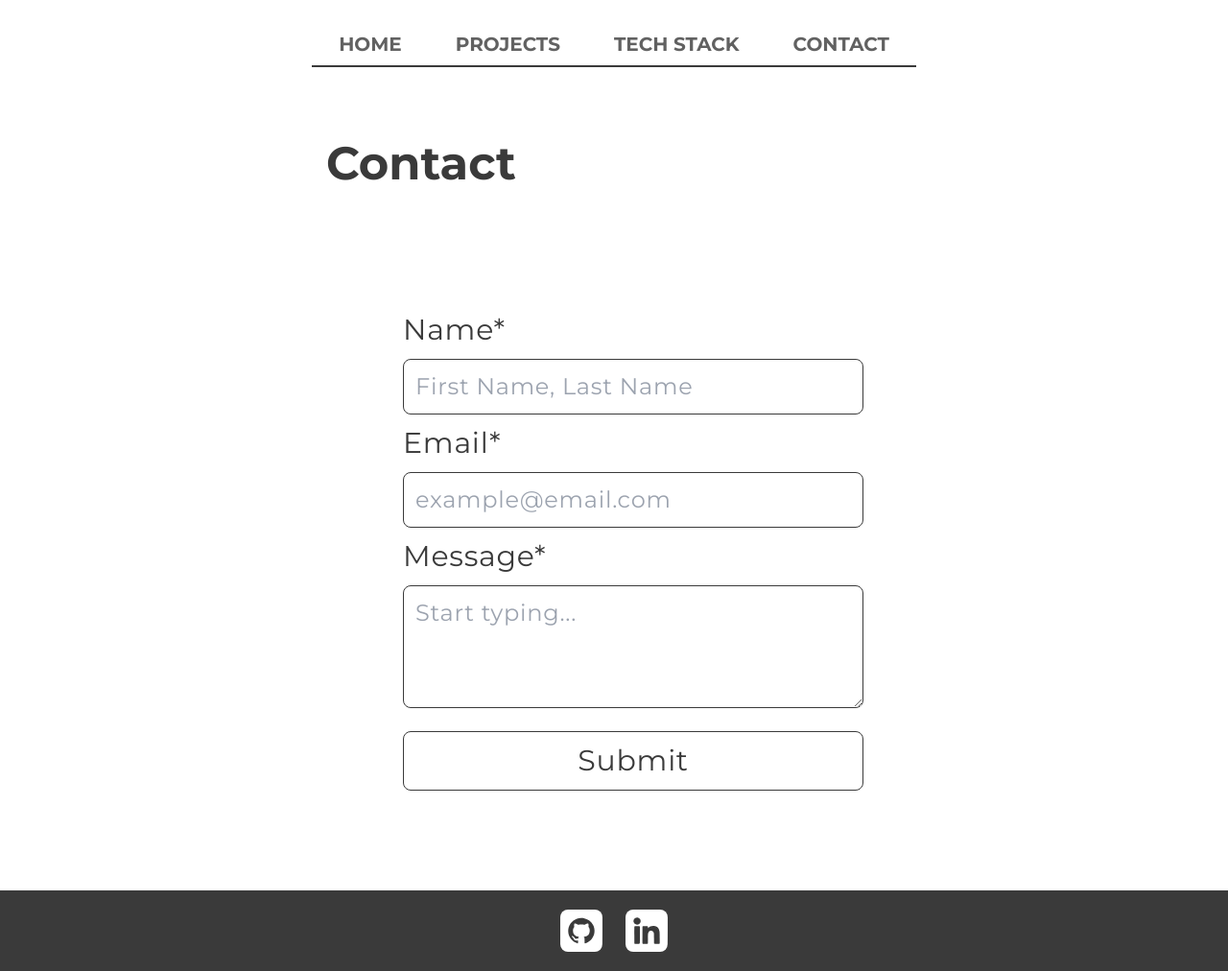
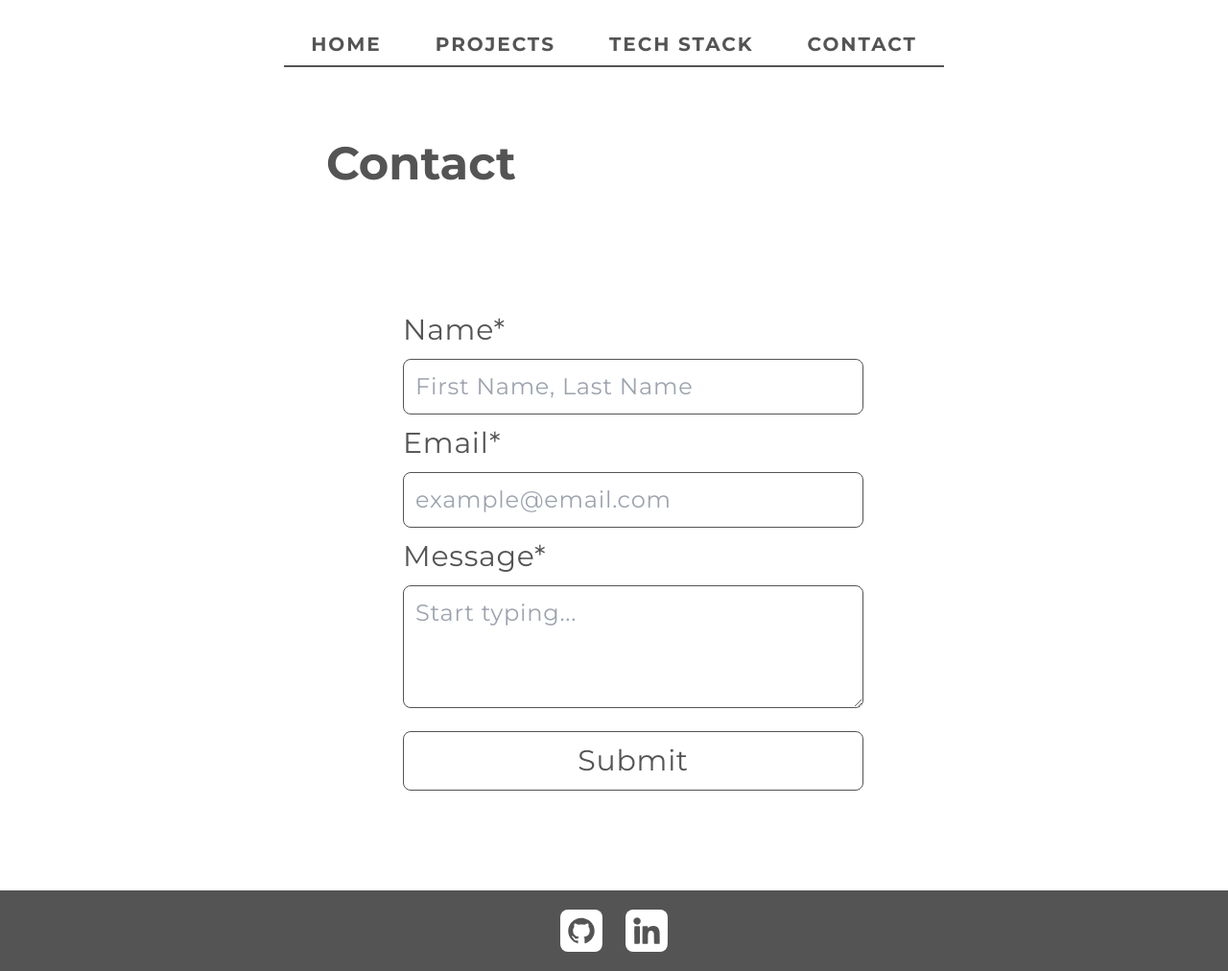
Before and after one commit to vitaliiptp/portfolio, a Next.js app: page /contact in a window 1280 px wide. Shown: the whole page at 96% size. Built offline with nearby package versions, Linux system fonts and the light colour scheme.

Commit message:
finished top of home page

```diff
--- /dev/null
+++ b/components/ContactModal.tsx
@@ -0,0 +1,61 @@
+import React from 'react';
+
+const ContactModal = () => {
+    return (
+        <div>
+            <div className="fixed z-10 inset-0 overflow-y-auto" aria-labelledby="modal-title" role="dialog" aria-modal="true">
+                <div className="flex items-end justify-center min-h-screen pt-4 px-4 pb-20 text-center sm:block sm:p-0">
+
+                      {/*Background overlay, show/hide based on modal state.*/}
+
+                      {/*Entering: "ease-out duration-300"*/}
+                      {/*  From: "opacity-0"*/}
+                      {/*  To: "opacity-100"*/}
+                      {/*Leaving: "ease-in duration-200"*/}
+                      {/*  From: "opacity-100"*/}
+                      {/*  To: "opacity-0"*/}
+
+                    <div className="fixed inset-0 bg-gray-500 bg-opacity-75 transition-opacity" aria-hidden="true"></div>
+
+                    {/*This element is to trick the browser into centering the modal contents.*/}
+                    <span className="hidden sm:inline-block sm:align-middle sm:h-screen" aria-hidden="true">&#8203;</span>
+
+
+                      {/*Modal panel, show/hide based on modal state.*/}
+
+                      {/*Entering: "ease-out duration-300"*/}
+                      {/*  From: "opacity-0 translate-y-4 sm:translate-y-0 sm:scale-95"*/}
+                      {/*  To: "opacity-100 translate-y-0 sm:scale-100"*/}
+                      {/*Leaving: "ease-in duration-200"*/}
+                      {/*  From: "opacity-100 translate-y-0 sm:scale-100"*/}
+                      {/*  To: "opacity-0 translate-y-4 sm:translate-y-0 sm:scale-95"*/}
+
+                    <div className="inline-block align-bottom bg-white rounded-lg text-left overflow-hidden shadow-xl transform transition-all sm:my-8 sm:align-middle sm:max-w-lg sm:w-full">
+                        <div className="bg-white px-4 pt-5 pb-4 sm:p-6 sm:pb-4">
+                            <div className="sm:flex sm:items-start">
+                                <div className="mx-auto flex-shrink-0 flex items-center justify-center h-12 w-12 rounded-full bg-red-100 sm:mx-0 sm:h-10 sm:w-10">
+                                    {/*Heroicon name: outline/exclamation*/}
+                                    <svg className="h-6 w-6 text-red-600" xmlns="http://www.w3.org/2000/svg" fill="none" viewBox="0 0 24 24" stroke="currentColor" aria-hidden="true">
+                                        <path stroke-linecap="round" stroke-linejoin="round" stroke-width="2" d="M12 9v2m0 4h.01m-6.938 4h13.856c1.54 0 2.502-1.667 1.732-3L13.732 4c-.77-1.333-2.694-1.333-3.464 0L3.34 16c-.77 1.333.192 3 1.732 3z" />
+                                    </svg>
+                                </div>
+                                <div className="mt-3 text-center sm:mt-0 sm:ml-4 sm:text-left">
+                                    <h3 className="text-lg leading-6 font-medium text-gray-900" id="modal-title">Deactivate account</h3>
+                                    <div className="mt-2">
+                                        <p className="text-sm text-gray-500">Are you sure you want to deactivate your account? All of your data will be permanently removed. This action cannot be undone.</p>
+                                    </div>
+                                </div>
+                            </div>
+                        </div>
+                        <div className="bg-gray-50 px-4 py-3 sm:px-6 sm:flex sm:flex-row-reverse">
+                            <button type="button" className="w-full inline-flex justify-center rounded-md border border-transparent shadow-sm px-4 py-2 bg-red-600 text-base font-medium text-white hover:bg-red-700 focus:outline-none focus:ring-2 focus:ring-offset-2 focus:ring-red-500 sm:ml-3 sm:w-auto sm:text-sm">Deactivate</button>
+                            <button type="button" className="mt-3 w-full inline-flex justify-center rounded-md border border-gray-300 shadow-sm px-4 py-2 bg-white text-base font-medium text-gray-700 hover:bg-gray-50 focus:outline-none focus:ring-2 focus:ring-offset-2 focus:ring-indigo-500 sm:mt-0 sm:ml-3 sm:w-auto sm:text-sm">Cancel</button>
+                        </div>
+                    </div>
+                </div>
+            </div>
+        </div>
+    );
+};
+
+export default ContactModal;
--- a/components/Navbar.tsx
+++ b/components/Navbar.tsx
@@ -6,39 +6,47 @@ const Navbar = () => {
   const [active, setActive] = useState(false);
 
   return (
-    <header className="sticky top-0 w-full bg-white">
-      <nav className="flex flex-col items-end py-3 sm:items-center text-b sm:pr-0">
-        <div className="py-3 sm:hidden">
+    <header className="sticky top-0 w-full bg-white z-10">
+      <nav className="flex flex-col items-end py-3 md:items-center text-b tracking-widest uppercase md:pr-0">
+        <div className="py-3 md:hidden">
           <Hamburger active={active} setActive={setActive} />
         </div>
-        <div className="w-full sm:w-auto">
+        <div className="w-full md:w-auto">
           <div
             className={`${
               active ? "" : "hidden"
-            } flex flex-col items-end w-full border-b-2 sm:flex-row sm:inline-flex sm:justify-center sm:items-center sm:pt-3`}
+            } flex flex-col items-end w-full border-b-2 md:flex-row md:inline-flex md:justify-center md:items-center md:pt-3`}
           >
             <Link href="/">
-              <a className="pt-3 opacity-80 sm:py-0 sm:px-7 sm:py-2 hover:opacity-100 focus:border-b-4 focus:opacity-100"
-              onClick={() => setActive(!active)}>
-                HOME
+              <a
+                className="pt-3 md:py-0 md:px-7 md:py-2 hover:text-blue focus:text-blue-active"
+                onClick={() => setActive(!active)}
+              >
+                Home
               </a>
             </Link>
             <Link href="/projects">
-              <a className="pt-3 opacity-80 sm:py-0 sm:px-7 sm:py-2 hover:opacity-100 focus:border-b-4 focus:opacity-100"
-                 onClick={() => setActive(!active)}>
-                PROJECTS
+              <a
+                className="pt-3 md:py-0 md:px-7 md:py-2 hover:text-blue focus:text-blue-active"
+                onClick={() => setActive(!active)}
+              >
+                Projects
               </a>
             </Link>
             <Link href="/technologies">
-              <a className="pt-3 opacity-80 sm:py-0 sm:px-7 sm:py-2 hover:opacity-100 focus:border-b-4 focus:opacity-100"
-                 onClick={() => setActive(!active)}>
-                TECH STACK
+              <a
+                className="pt-3 md:py-0 md:px-7 md:py-2 hover:text-blue focus:text-blue-active"
+                onClick={() => setActive(!active)}
+              >
+                Tech Stack
               </a>
             </Link>
             <Link href="/contact">
-              <a className="pt-3 opacity-80 sm:py-0 sm:px-7 sm:py-2 hover:opacity-100 focus:border-b-4 focus:opacity-100"
-                 onClick={() => setActive(!active)}>
-                CONTACT
+              <a
+                className="pt-3 md:py-0 md:px-7 md:py-2 hover:text-blue focus:text-blue-active"
+                onClick={() => setActive(!active)}
+              >
+                Contact
               </a>
             </Link>
           </div>
--- a/pages/index.tsx
+++ b/pages/index.tsx
@@ -2,11 +2,22 @@ import React from "react";
 
 const Home = () => {
   return (
-    <div className="bg-grey w-full">
-      <div className="min-h-screen bg-home">
-        <p className="h-48 w-auto text-b-xl bg-white">
-          Hey, I'm Vitalii and I love creating web applications
-        </p>
+    <div className="min-h-screen ">
+      <div className="flex flex-col md:relative">
+        <img src="/assets/home-bg.png" alt="home-background" />
+        <div className="flex flex-col items-center justify-center text-center bg-white md:absolute md:bottom-0 md:left-0 md:h-1/2 md:w-1/3 md:pl-5 md:pr-10 md:justify-start md:text-left">
+            <p className="text-b-xl my-20 tracking-wider leading-[4rem]">Hey, I'm Vitalii and I love creating web applications</p>
+            <button className="text-b_w md:absolute md:bottom-5 md:left-5 uppercase bg-sky pl-5 py-5 hover:bg-sky-hover">
+                <div className="flex flex-row">
+                    <img src="/assets/icon.svg" alt="user-icon"/>
+                    <span className="px-10">About Me</span>
+                </div>
+      </button>
+        </div>
+      </div>
+      <div>
+        <div></div>
+        <div></div>
       </div>
     </div>
     // <div className="flex, min-h-screen py-16 text-b-xl">
--- a/styles/globals.css
+++ b/styles/globals.css
@@ -9,15 +9,19 @@
 
     /* Fonts (b = bold, n = normal) */
     .text-b-xl {
-        @apply font-bold text-4xl text-grey;
+        @apply font-bold text-6xl text-grey;
     }
     .text-b {
         @apply font-bold text-xl text-grey;
     }
-
+    .text-b_w {
+        @apply font-bold text-xl text-white;
+    }
     .text-n {
         @apply font-normal text-2xl text-grey;
     }
+
+
 }
 
 
--- a/tailwind.config.js
+++ b/tailwind.config.js
@@ -7,9 +7,9 @@ module.exports = {
   ],
   theme: {
     extend: {
-      backgroundImage: {
-        "home": "url('/assets/home-bg.png')",
-      },
+      // backgroundImage: {
+      //   "home": "url('/assets/home-bg.png')",
+      // },
       fontFamily: {
         primary: ["Montserrat", ...defaultTheme.fontFamily.sans],
       },
@@ -28,16 +28,13 @@ module.exports = {
       // },
     },
     colors: {
-      // 'erin': '#33ff33',
-      'white': 'rgb(255,255,255)',
-      // 'light-grey': 'rgb(65,65,65)',
-      'grey': 'rgb(58,58,58)',
-      // 'yellow-green': '#00BA00',
-      // 'yellow-green_opacity': 'rgba(0,186,0,0.47)',
-      // 'tea-green': '#C7FFC7',
-      // 'honeydew': '#F0FFF0',
-      // 'neon': '#00E500',
-      // 'yellow': '#e3cc3c'
+      'white': '#ffffff',
+      'grey': '#545454',
+      'sky': '#004275',
+      'sky-hover': '#003154',
+      'blue': '#018a8a',
+      'blue-active': '#07adaf',
+
     },
   },
   plugins: [],
```
Also changed, not shown: public/assets/icon.svg (added).
